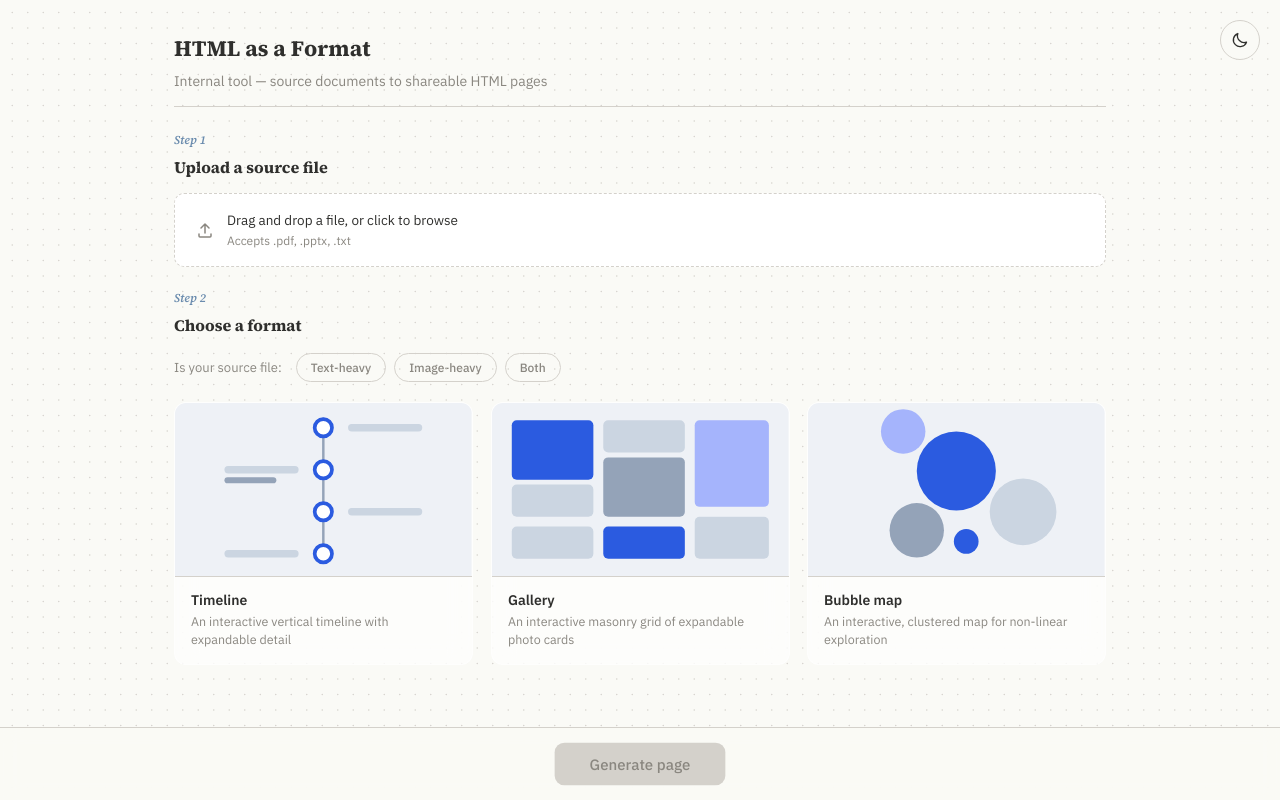
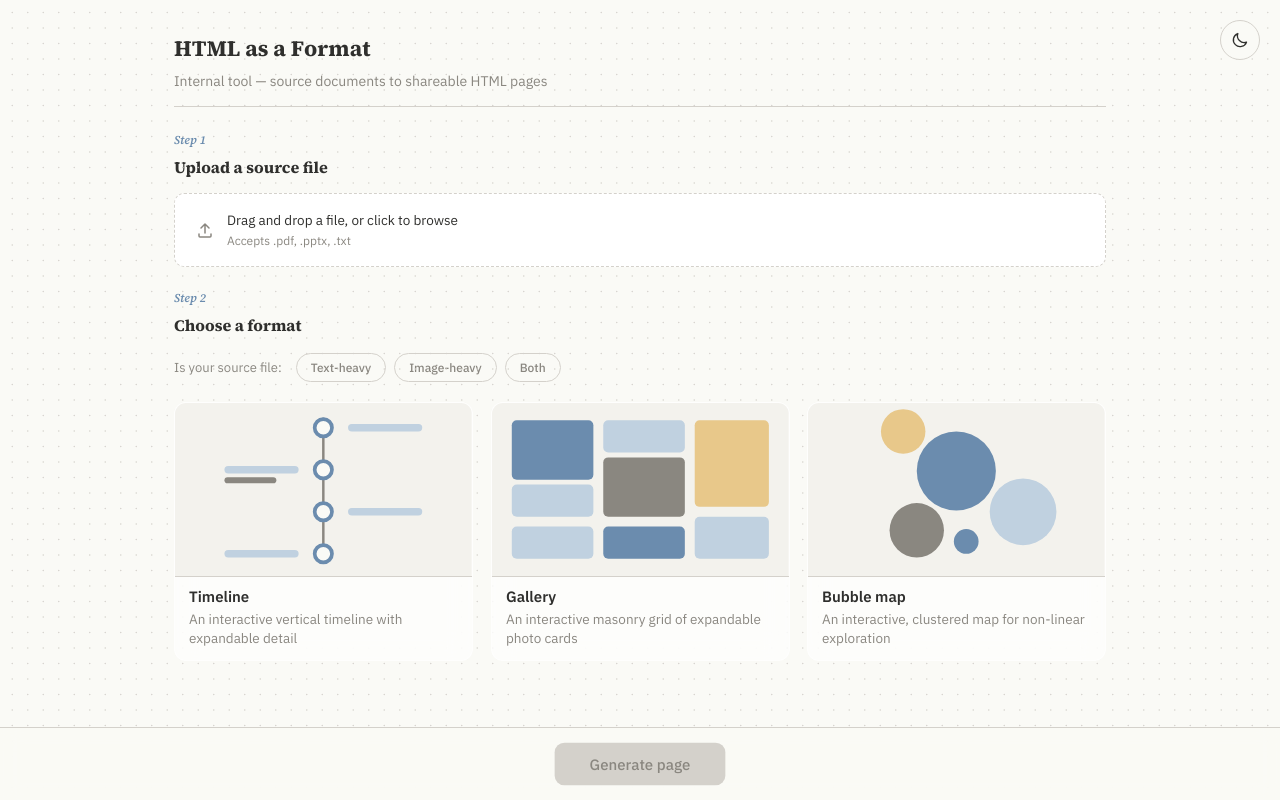
Before and after one commit to lyvnrin/html-as-format, a React (Vite) app in the folder frontend/: page / in a window 1280 px wide. Built offline with nearby package versions, Linux system fonts and the light colour scheme.

Commit message:
edit: swap hardcoded colours for theme vars in covers/FormatCard

```diff
--- a/frontend/src/components/FormatCard.module.css
+++ b/frontend/src/components/FormatCard.module.css
@@ -12,10 +12,10 @@
   display: block;
   width: 100%;
   position: relative;
-  background: rgba(255, 255, 255, 0.6);
+  background: var(--glass-bg);
   backdrop-filter: blur(12px);
   -webkit-backdrop-filter: blur(12px);
-  border: 0.5px solid rgba(255, 255, 255, 0.5);
+  border: 0.5px solid var(--glass-border);
   border-radius: 12px;
   padding: 0;
   overflow: hidden;
@@ -41,7 +41,7 @@
 
 .card:hover:not(.disabled) {
   --card-lift: -3px;
-  background: rgba(255, 255, 255, 0.8);
+  background: var(--glass-bg-hover);
   border-color: var(--accent);
   box-shadow: 0 8px 20px rgba(107, 140, 174, 0.14);
 }
@@ -80,11 +80,11 @@
 }
 
 .card.recommended {
-  border-color: var(--accent);
+  border-color: var(--gold);
 }
 
 .card.recommended .body {
-  background: var(--accent-soft);
+  background: color-mix(in srgb, var(--gold) 10%, transparent);
 }
 
 .card.disabled {
@@ -140,7 +140,7 @@
 }
 
 .body {
-  padding: 14px 16px 16px;
+  padding: 10px 14px 12px;
   border-top: 1px solid var(--rule);
 }
 
@@ -152,20 +152,23 @@
 }
 
 .label {
-  font-size: 14px;
+  font-size: 15px;
   font-weight: 700;
   color: var(--ink);
 }
 
+/* Recommended tag — amber-gold, not the accent blue, so it reads as a
+   distinct highlight rather than blending into the accent-coloured hover/
+   selection states. */
 .recommendedTag {
   font-family: var(--font-sans);
-  font-size: 9.5px;
+  font-size: 10px;
   font-weight: 500;
   letter-spacing: 0.03em;
   text-transform: uppercase;
-  color: var(--accent);
-  background: #ffffff;
-  border: 1px solid var(--accent);
+  color: var(--gold-dark);
+  background: var(--gold-light);
+  border: 1px solid var(--gold);
   padding: 2px 7px;
   border-radius: 999px;
 }
@@ -173,7 +176,7 @@
 .description {
   font-family: var(--font-sans);
   font-weight: 400;
-  font-size: 12.5px;
+  font-size: 13.5px;
   color: var(--muted);
   line-height: 1.4;
 }
--- a/frontend/src/covers/BubbleMapCover.jsx
+++ b/frontend/src/covers/BubbleMapCover.jsx
@@ -1,27 +1,27 @@
 export default function BubbleMapCover() {
   const backBubbles = [
-    { x: 120, y: 55, r: 32, fill: '#2b5be0' },
-    { x: 174, y: 88, r: 27, fill: '#cbd5e1' },
+    { x: 120, y: 55, r: 32, fill: 'var(--accent)' },
+    { x: 174, y: 88, r: 27, fill: 'var(--accent-light)' },
   ]
   const frontBubbles = [
-    { x: 88, y: 103, r: 22, fill: '#94a3b8' },
-    { x: 77, y: 23, r: 18, fill: '#a5b4fc' },
-    { x: 128, y: 112, r: 10, fill: '#2b5be0' },
+    { x: 88, y: 103, r: 22, fill: 'var(--muted)' },
+    { x: 77, y: 23, r: 18, fill: 'var(--gold-light)' },
+    { x: 128, y: 112, r: 10, fill: 'var(--accent)' },
   ]
   return (
     <svg viewBox="0 0 240 140" className="cover-svg" aria-hidden="true">
       {/* Layered for mouse-tracked parallax — see TimelineCover.jsx note. */}
       <g className="cover-layer-back">
-        <rect width="240" height="140" fill="#eef1f6" />
+        <rect width="240" height="140" style={{ fill: 'var(--paper-shade)' }} />
       </g>
       <g className="cover-layer-mid">
         {backBubbles.map((b) => (
-          <circle key={`${b.x}-${b.y}`} cx={b.x} cy={b.y} r={b.r} fill={b.fill} />
+          <circle key={`${b.x}-${b.y}`} cx={b.x} cy={b.y} r={b.r} style={{ fill: b.fill }} />
         ))}
       </g>
       <g className="cover-layer-front">
         {frontBubbles.map((b) => (
-          <circle key={`${b.x}-${b.y}`} cx={b.x} cy={b.y} r={b.r} fill={b.fill} />
+          <circle key={`${b.x}-${b.y}`} cx={b.x} cy={b.y} r={b.r} style={{ fill: b.fill }} />
         ))}
       </g>
     </svg>
--- a/frontend/src/covers/GalleryCover.jsx
+++ b/frontend/src/covers/GalleryCover.jsx
@@ -3,19 +3,19 @@ export default function GalleryCover() {
     <svg viewBox="0 0 240 140" className="cover-svg" aria-hidden="true">
       {/* Layered for mouse-tracked parallax — see TimelineCover.jsx note. */}
       <g className="cover-layer-back">
-        <rect width="240" height="140" fill="#eef1f6" />
+        <rect width="240" height="140" style={{ fill: 'var(--paper-shade)' }} />
       </g>
       <g className="cover-layer-mid">
-        <rect x="16" y="14" width="66" height="48" rx="4" fill="#2b5be0" />
-        <rect x="16" y="66" width="66" height="26" rx="4" fill="#cbd5e1" />
-        <rect x="90" y="14" width="66" height="26" rx="4" fill="#cbd5e1" />
-        <rect x="164" y="14" width="60" height="70" rx="4" fill="#a5b4fc" />
+        <rect x="16" y="14" width="66" height="48" rx="4" style={{ fill: 'var(--accent)' }} />
+        <rect x="16" y="66" width="66" height="26" rx="4" style={{ fill: 'var(--accent-light)' }} />
+        <rect x="90" y="14" width="66" height="26" rx="4" style={{ fill: 'var(--accent-light)' }} />
+        <rect x="164" y="14" width="60" height="70" rx="4" style={{ fill: 'var(--gold-light)' }} />
       </g>
       <g className="cover-layer-front">
-        <rect x="90" y="44" width="66" height="48" rx="4" fill="#94a3b8" />
-        <rect x="16" y="100" width="66" height="26" rx="4" fill="#cbd5e1" />
-        <rect x="90" y="100" width="66" height="26" rx="4" fill="#2b5be0" />
-        <rect x="164" y="92" width="60" height="34" rx="4" fill="#cbd5e1" />
+        <rect x="90" y="44" width="66" height="48" rx="4" style={{ fill: 'var(--muted)' }} />
+        <rect x="16" y="100" width="66" height="26" rx="4" style={{ fill: 'var(--accent-light)' }} />
+        <rect x="90" y="100" width="66" height="26" rx="4" style={{ fill: 'var(--accent)' }} />
+        <rect x="164" y="92" width="60" height="34" rx="4" style={{ fill: 'var(--accent-light)' }} />
       </g>
     </svg>
   )
--- a/frontend/src/covers/TimelineCover.jsx
+++ b/frontend/src/covers/TimelineCover.jsx
@@ -11,12 +11,19 @@ export default function TimelineCover() {
           --parallax-x/--parallax-y; see FormatCard.module.css). Same
           elements/colours as before, just grouped by depth. */}
       <g className="cover-layer-back">
-        <rect width="240" height="140" fill="#eef1f6" />
+        <rect width="240" height="140" style={{ fill: 'var(--paper-shade)' }} />
       </g>
       <g className="cover-layer-mid">
-        <line x1="120" y1="12" x2="120" y2="130" stroke="#94a3b8" strokeWidth="2" />
+        <line x1="120" y1="12" x2="120" y2="130" style={{ stroke: 'var(--muted)' }} strokeWidth="2" />
         {nodes.map((n) => (
-          <circle key={n.y} cx="120" cy={n.y} r="7" fill="#ffffff" stroke="#2b5be0" strokeWidth="3" />
+          <circle
+            key={n.y}
+            cx="120"
+            cy={n.y}
+            r="7"
+            style={{ fill: 'var(--paper)', stroke: 'var(--accent)' }}
+            strokeWidth="3"
+          />
         ))}
       </g>
       <g className="cover-layer-front">
@@ -24,8 +31,10 @@ export default function TimelineCover() {
           const barX = n.side === 'right' ? 140 : 40
           return (
             <g key={n.y}>
-              <rect x={barX} y={n.y - 3} width="60" height="6" rx="3" fill="#cbd5e1" />
-              {i === 1 && <rect x={barX} y={n.y + 6} width="42" height="5" rx="2.5" fill="#94a3b8" />}
+              <rect x={barX} y={n.y - 3} width="60" height="6" rx="3" style={{ fill: 'var(--accent-light)' }} />
+              {i === 1 && (
+                <rect x={barX} y={n.y + 6} width="42" height="5" rx="2.5" style={{ fill: 'var(--muted)' }} />
+              )}
             </g>
           )
         })}
```
